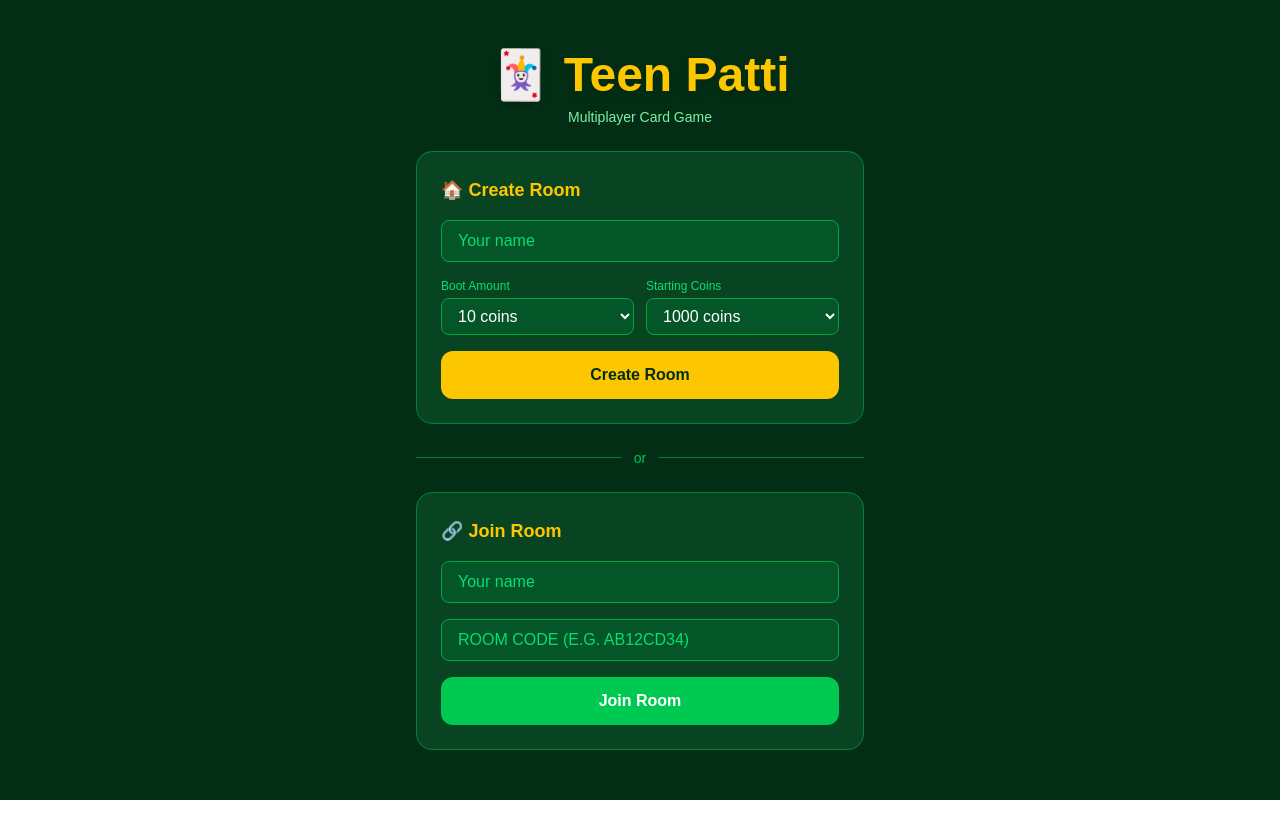
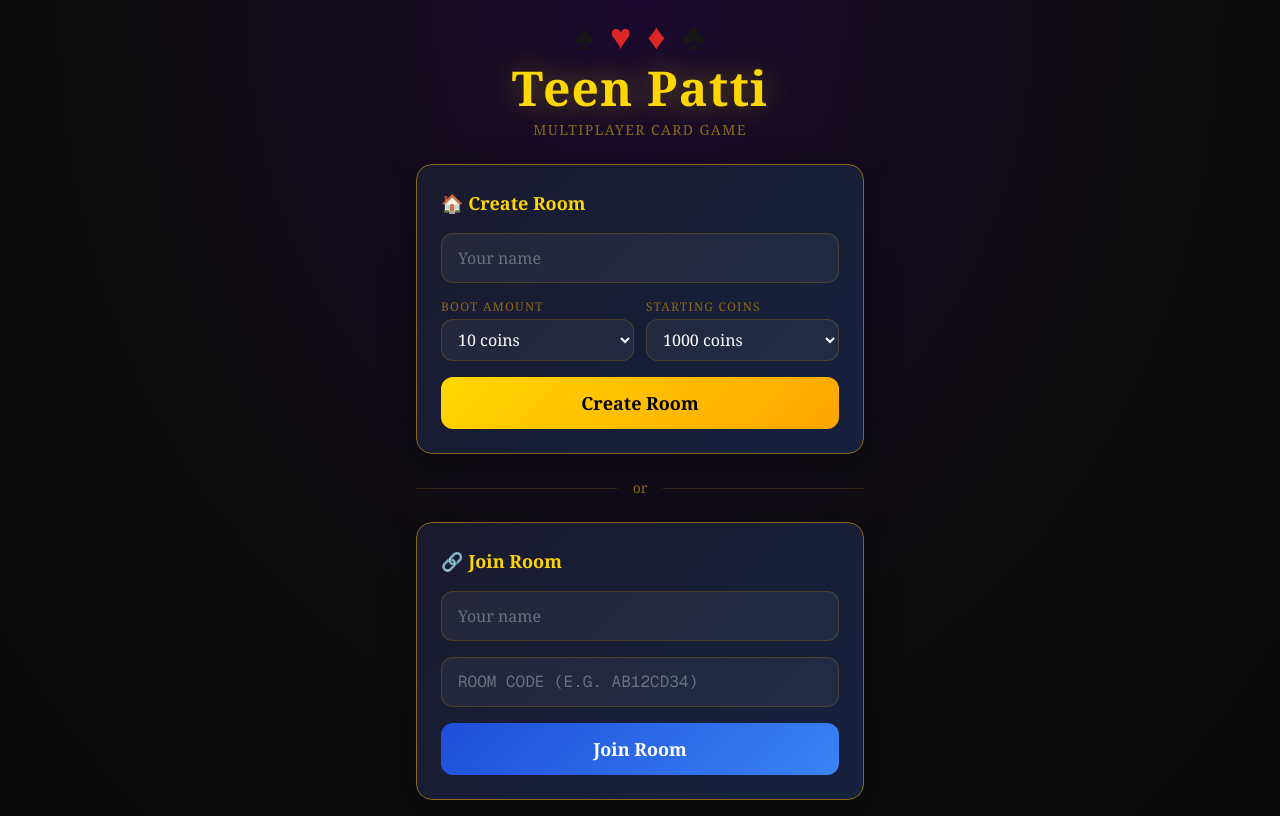
Before and after one commit to upendra737/teen-patti, a Next.js app: page / in a window 1280 px wide. Built offline with nearby package versions, Linux system fonts and the light colour scheme.

Commit message:
Update page.tsx

```diff
--- a/app/page.tsx
+++ b/app/page.tsx
@@ -1,8 +1,6 @@
-// app/page.tsx
-
 'use client'
 
-import { useState } from 'react'
+import { useState, useEffect } from 'react'
 import { useRouter } from 'next/navigation'
 
 export default function Home() {
@@ -14,6 +12,14 @@ export default function Home() {
   const [startingCoins, setStartingCoins] = useState(1000)
   const [loading, setLoading] = useState(false)
   const [error, setError] = useState('')
+
+  useEffect(() => {
+    const path = window.location.pathname
+    const parts = path.split('/')
+    if (parts[1] === 'room' && parts[2]) {
+      setRoomId(parts[2])
+    }
+  }, [])
 
   async function createRoom() {
     if (!hostName.trim()) return setError('Enter your name!')
@@ -63,28 +69,61 @@ export default function Home() {
   }
 
   return (
-    <main className="min-h-screen bg-green-950 flex items-center justify-center p-4">
+    <main
+      className="min-h-screen flex items-center justify-center p-4"
+      style={{
+        background: 'radial-gradient(ellipse at top, #1a0a2e 0%, #0d0d0d 60%, #0a0a0a 100%)',
+        fontFamily: "'Georgia', serif",
+      }}
+    >
       <div className="w-full max-w-md space-y-6">
 
         {/* Title */}
-        <div className="text-center">
-          <h1 className="text-5xl font-bold text-yellow-400 drop-shadow-lg">🃏 Teen Patti</h1>
-          <p className="text-green-300 mt-2 text-sm">Multiplayer Card Game</p>
+        <div className="text-center space-y-2">
+          <div className="flex justify-center gap-4 text-4xl mb-2">
+            <span>♠</span>
+            <span style={{ color: '#dc2626' }}>♥</span>
+            <span style={{ color: '#dc2626' }}>♦</span>
+            <span>♣</span>
+          </div>
+          <h1
+            className="text-5xl font-bold tracking-wide"
+            style={{ color: '#FFD700', textShadow: '0 0 30px #FFD70066' }}
+          >
+            Teen Patti
+          </h1>
+          <p className="text-sm tracking-widest uppercase" style={{ color: '#8B6914' }}>
+            Multiplayer Card Game
+          </p>
         </div>
 
         {/* Error */}
         {error && (
-          <div className="bg-red-500/20 border border-red-500 text-red-300 px-4 py-2 rounded-lg text-sm text-center">
+          <div
+            className="px-4 py-3 rounded-xl text-sm text-center"
+            style={{ background: 'rgba(220,38,38,0.15)', border: '1px solid rgba(220,38,38,0.4)', color: '#fca5a5' }}
+          >
             {error}
           </div>
         )}
 
         {/* Create Room */}
-        <div className="bg-green-900/60 border border-green-700 rounded-2xl p-6 space-y-4">
-          <h2 className="text-yellow-400 font-bold text-lg">🏠 Create Room</h2>
+        <div
+          className="rounded-2xl p-6 space-y-4"
+          style={{
+            background: 'linear-gradient(135deg, #1a1a2e, #16213e)',
+            border: '1px solid #8B6914',
+            boxShadow: '0 8px 32px rgba(0,0,0,0.4)',
+          }}
+        >
+          <h2 className="font-bold text-lg" style={{ color: '#FFD700' }}>🏠 Create Room</h2>
 
           <input
-            className="w-full bg-green-800/50 border border-green-600 rounded-lg px-4 py-2 text-white placeholder-green-400 focus:outline-none focus:border-yellow-400"
+            className="w-full px-4 py-3 rounded-xl text-white placeholder-gray-500 outline-none transition-all"
+            style={{
+              background: 'rgba(255,255,255,0.05)',
+              border: '1px solid rgba(139,105,20,0.4)',
+            }}
             placeholder="Your name"
             value={hostName}
             onChange={(e) => setHostName(e.target.value)}
@@ -92,71 +131,102 @@ export default function Home() {
 
           <div className="grid grid-cols-2 gap-3">
             <div>
-              <label className="text-green-400 text-xs mb-1 block">Boot Amount</label>
+              <label className="text-xs uppercase tracking-widest block mb-1" style={{ color: '#8B6914' }}>
+                Boot Amount
+              </label>
               <select
-                className="w-full bg-green-800/50 border border-green-600 rounded-lg px-3 py-2 text-white focus:outline-none focus:border-yellow-400"
+                className="w-full px-3 py-2 rounded-xl text-white outline-none"
+                style={{
+                  background: 'rgba(255,255,255,0.05)',
+                  border: '1px solid rgba(139,105,20,0.4)',
+                }}
                 value={bootAmount}
                 onChange={(e) => setBootAmount(Number(e.target.value))}
               >
-                <option value={5}>5 coins</option>
-                <option value={10}>10 coins</option>
-                <option value={25}>25 coins</option>
-                <option value={50}>50 coins</option>
+                <option value={5} style={{ background: '#1a1a2e' }}>5 coins</option>
+                <option value={10} style={{ background: '#1a1a2e' }}>10 coins</option>
+                <option value={25} style={{ background: '#1a1a2e' }}>25 coins</option>
+                <option value={50} style={{ background: '#1a1a2e' }}>50 coins</option>
               </select>
             </div>
             <div>
-              <label className="text-green-400 text-xs mb-1 block">Starting Coins</label>
+              <label className="text-xs uppercase tracking-widest block mb-1" style={{ color: '#8B6914' }}>
+                Starting Coins
+              </label>
               <select
-                className="w-full bg-green-800/50 border border-green-600 rounded-lg px-3 py-2 text-white focus:outline-none focus:border-yellow-400"
+                className="w-full px-3 py-2 rounded-xl text-white outline-none"
+                style={{
+                  background: 'rgba(255,255,255,0.05)',
+                  border: '1px solid rgba(139,105,20,0.4)',
+                }}
                 value={startingCoins}
                 onChange={(e) => setStartingCoins(Number(e.target.value))}
               >
-                <option value={500}>500 coins</option>
-                <option value={1000}>1000 coins</option>
-                <option value={2000}>2000 coins</option>
-                <option value={5000}>5000 coins</option>
+                <option value={500} style={{ background: '#1a1a2e' }}>500 coins</option>
+                <option value={1000} style={{ background: '#1a1a2e' }}>1000 coins</option>
+                <option value={2000} style={{ background: '#1a1a2e' }}>2000 coins</option>
+                <option value={5000} style={{ background: '#1a1a2e' }}>5000 coins</option>
               </select>
             </div>
           </div>
 
           <button
+            type="button"
             onClick={createRoom}
             disabled={loading}
-            className="w-full bg-yellow-400 hover:bg-yellow-300 text-green-950 font-bold py-3 rounded-xl transition disabled:opacity-50"
+            className="w-full py-3 rounded-xl font-bold text-black text-lg transition-all hover:opacity-90 disabled:opacity-50"
+            style={{ background: 'linear-gradient(135deg, #FFD700, #FFA500)' }}
           >
             {loading ? 'Creating...' : 'Create Room'}
           </button>
         </div>
 
         {/* Divider */}
-        <div className="flex items-center gap-3">
-          <div className="flex-1 h-px bg-green-700" />
-          <span className="text-green-500 text-sm">or</span>
-          <div className="flex-1 h-px bg-green-700" />
+        <div className="flex items-center gap-4">
+          <div className="flex-1 h-px" style={{ background: 'rgba(139,105,20,0.3)' }} />
+          <span className="text-sm" style={{ color: '#8B6914' }}>or</span>
+          <div className="flex-1 h-px" style={{ background: 'rgba(139,105,20,0.3)' }} />
         </div>
 
         {/* Join Room */}
-        <div className="bg-green-900/60 border border-green-700 rounded-2xl p-6 space-y-4">
-          <h2 className="text-yellow-400 font-bold text-lg">🔗 Join Room</h2>
+        <div
+          className="rounded-2xl p-6 space-y-4"
+          style={{
+            background: 'linear-gradient(135deg, #1a1a2e, #16213e)',
+            border: '1px solid #8B6914',
+            boxShadow: '0 8px 32px rgba(0,0,0,0.4)',
+          }}
+        >
+          <h2 className="font-bold text-lg" style={{ color: '#FFD700' }}>🔗 Join Room</h2>
 
           <input
-            className="w-full bg-green-800/50 border border-green-600 rounded-lg px-4 py-2 text-white placeholder-green-400 focus:outline-none focus:border-yellow-400"
+            className="w-full px-4 py-3 rounded-xl text-white placeholder-gray-500 outline-none"
+            style={{
+              background: 'rgba(255,255,255,0.05)',
+              border: '1px solid rgba(139,105,20,0.4)',
+            }}
             placeholder="Your name"
             value={playerName}
             onChange={(e) => setPlayerName(e.target.value)}
           />
 
           <input
-            className="w-full bg-green-800/50 border border-green-600 rounded-lg px-4 py-2 text-white placeholder-green-400 focus:outline-none focus:border-yellow-400 uppercase"
+            className="w-full px-4 py-3 rounded-xl text-white placeholder-gray-500 outline-none uppercase font-mono"
+            style={{
+              background: 'rgba(255,255,255,0.05)',
+              border: '1px solid rgba(139,105,20,0.4)',
+            }}
             placeholder="Room code (e.g. AB12CD34)"
             value={roomId}
             onChange={(e) => setRoomId(e.target.value.toUpperCase())}
           />
 
           <button
+            type="button"
             onClick={joinRoom}
             disabled={loading}
-            className="w-full bg-green-500 hover:bg-green-400 text-white font-bold py-3 rounded-xl transition disabled:opacity-50"
+            className="w-full py-3 rounded-xl font-bold text-white text-lg transition-all hover:opacity-90 disabled:opacity-50"
+            style={{ background: 'linear-gradient(135deg, #1d4ed8, #3b82f6)' }}
           >
             {loading ? 'Joining...' : 'Join Room'}
           </button>
```
